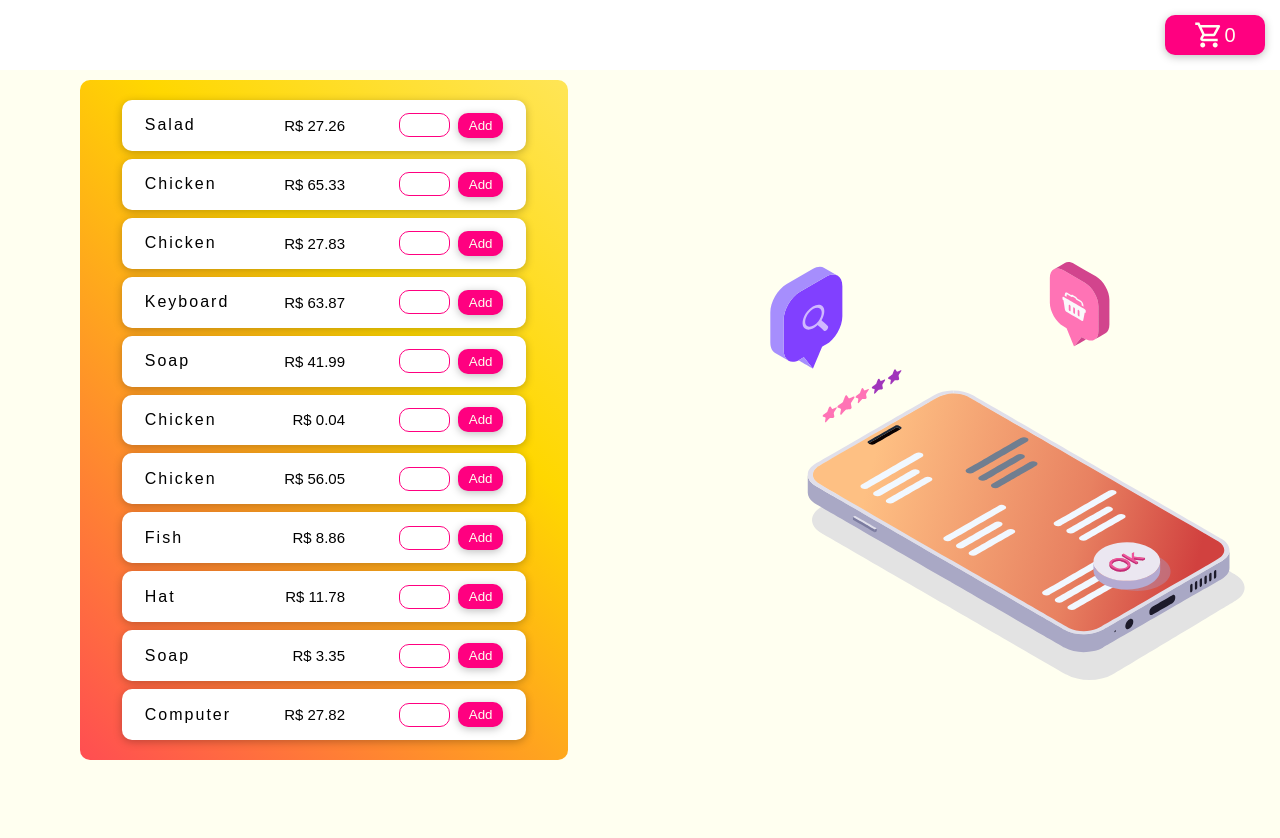
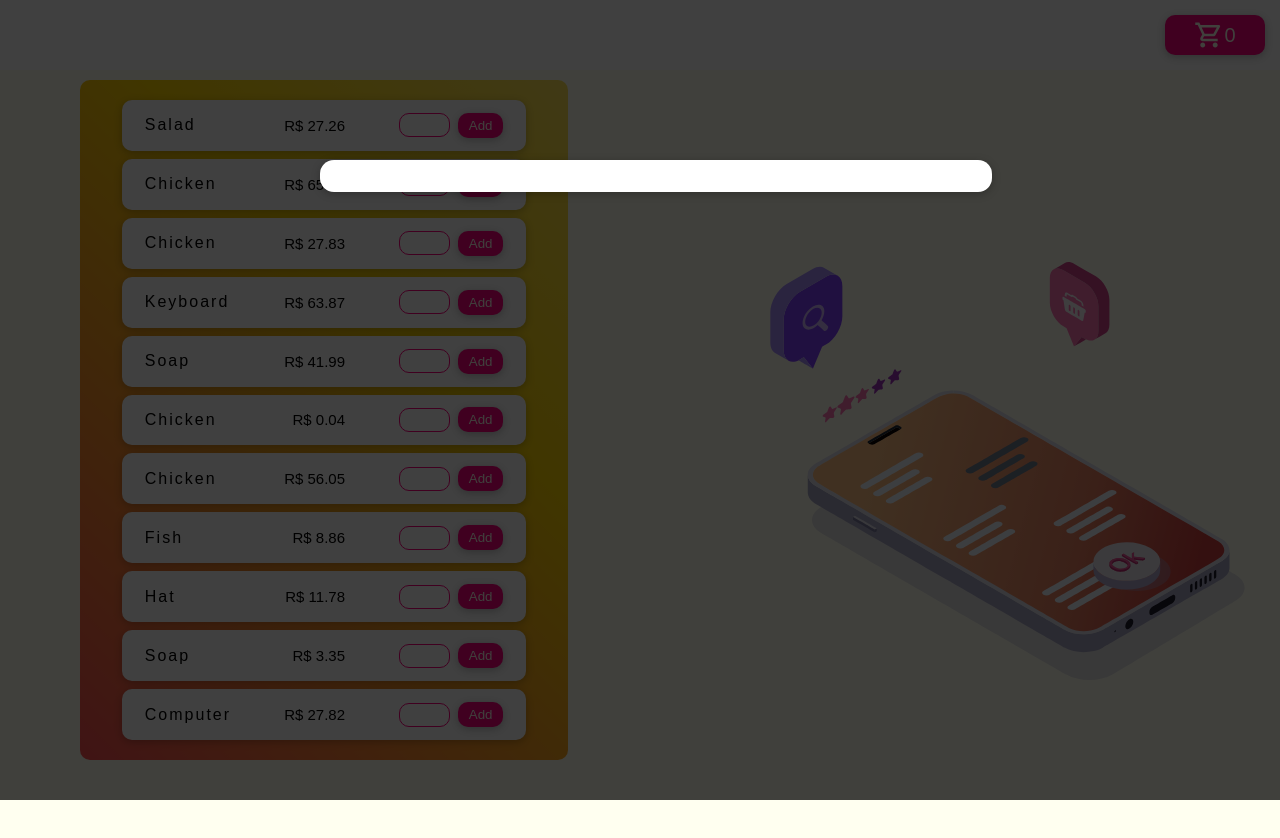
Before and after one commit to CibeleMartins/carrinho-compras, a React (Create React App) app: page / in a window 1280 px wide. Shown: the top 838 px of the page. Built offline with nearby package versions, Linux system fonts and the light colour scheme; the HTML template or start-up script is replaced by a standard one.

Commit message:
🚧 feat: criou um modal e um componente de carrinho

```diff
--- a/public/index.html
+++ b/public/index.html
@@ -29,6 +29,7 @@
   <body>
     <noscript>You need to enable JavaScript to run this app.</noscript>
     <div id="root"></div>
+    <div id="overlays"></div>
     <!--
       This HTML file is a template.
       If you open it directly in the browser, you will see an empty page.
--- /dev/null
+++ b/src/components/Cart/Cart.jsx
@@ -0,0 +1,16 @@
+import { HStack } from '@chakra-ui/react';
+
+import Modal from './Modal/Modal'
+
+const Cart = ()=> {
+
+    return (
+        <Modal>
+            <HStack>
+
+            </HStack>
+        </Modal>
+    )
+}
+
+export default Cart;
--- /dev/null
+++ b/src/components/Cart/Modal/Modal.jsx
@@ -0,0 +1,28 @@
+import classes from './Modal.module.css';
+import ReactDOM from 'react-dom';
+
+const Backdrop = ({onClose})=> {
+
+    return <div className={classes.backdrop} onClick={onClose}></div>
+};
+
+const ModalOverlay = (props)=> {
+
+    return (<div className={classes.modal}>
+        <div className={classes.content}>{props.children}</div>
+    </div>);
+};
+
+const portalElement = document.getElementById('overlays');
+
+const Modal = (props)=> {
+
+    return (
+        <>
+           {ReactDOM.createPortal(<Backdrop onClose={props.onClose}/>, portalElement)}
+           {ReactDOM.createPortal(<ModalOverlay>{props.children}</ModalOverlay>, portalElement)}
+        </>
+    );
+};
+
+export default Modal;
--- /dev/null
+++ b/src/components/Cart/Modal/Modal.module.css
@@ -0,0 +1,40 @@
+.backdrop {
+    position: fixed;
+    top: 0;
+    left: 0;
+    width: 100%;
+    height: 100vh;
+    z-index: 20;
+    background-color: rgba(0, 0, 0, 0.75);
+  }
+
+  .modal {
+    position: fixed;
+    top: 20vh;
+    left: 5%;
+    width: 90%;
+    background-color: white;
+    padding: 1rem;
+    border-radius: 14px;
+    box-shadow: 0 2px 8px rgba(0, 0, 0, 0.25);
+    z-index: 30;
+    animation: slide-down 300ms ease-out forwards;
+  }
+
+  @media (min-width: 768px) {
+    .modal {
+      width: 40rem;
+      left: calc(50% - 20rem);
+    }
+  }
+
+  @keyframes slide-down {
+    from {
+      opacity: 0;
+      transform: translateY(-3rem);
+    }
+    to {
+      opacity: 1;
+      transform: translateY(0);
+    }
+  }
--- a/src/pages/Home.jsx
+++ b/src/pages/Home.jsx
@@ -2,10 +2,12 @@
 
 import ShoppingCartLottie from '../components/LottieAnimation/ShoppingCartLottie';
 import ProductLists from '../components/ProductsList/ProductsList';
+import Cart from '../components/Cart/Cart';
 
 const Home = () => {
   return (
     <HStack w="100%" h="100vh" bg="#FFFFF0" spacing="10%">
+      <Cart/>
       <ProductLists/>
       <ShoppingCartLottie />
     </HStack>
```
